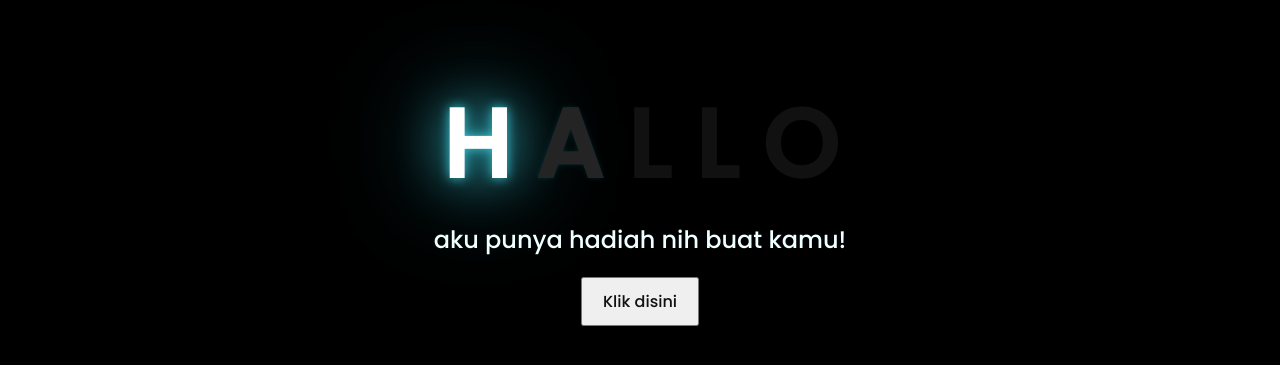
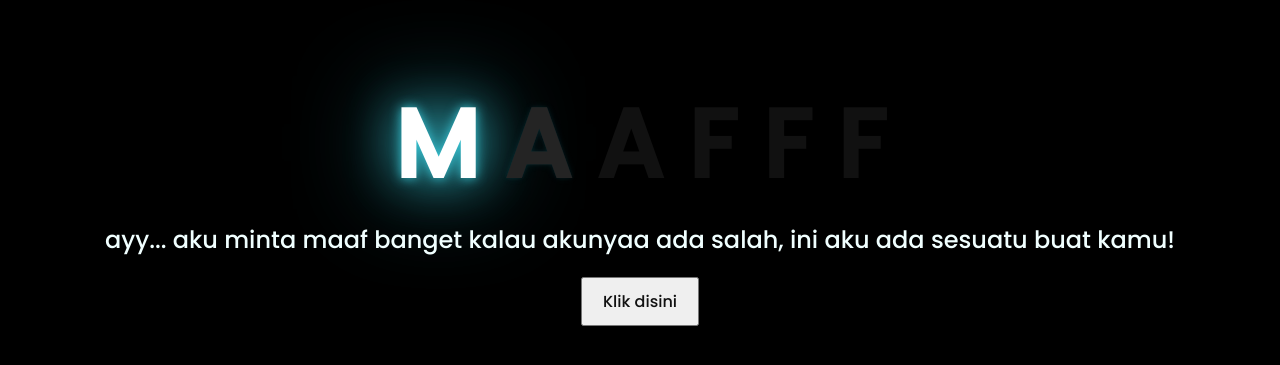
Before and after one commit to dreamwolf123/hadiah-dari-aku, a plain HTML site: page index.html in a window 1280 px wide. Shown: the part 201-566 px from the top of the page. Drawn offline with Linux system fonts and the light colour scheme.

Commit message:
Update index.html

```diff
--- a/index.html
+++ b/index.html
@@ -33,14 +33,15 @@
 </head>
 <body>
     <div class="greetings">
-        <span>H</span>
+        <span>M</span>
         <span>A</span>
-        <span>L</span>
-        <span>L</span>
-        <span>O</span>
+        <span>A</span>
+        <span>F</span>
+        <span>F</span>
+        <span>F</span>
     </div>
     <div class="description">
-        <span>aku punya hadiah nih buat kamu!</span>
+        <span>ayy... aku minta maaf banget kalau akunyaa ada salah, ini aku ada sesuatu buat kamu!</span>
     </div>
     <div class="button">
         <button>
```
